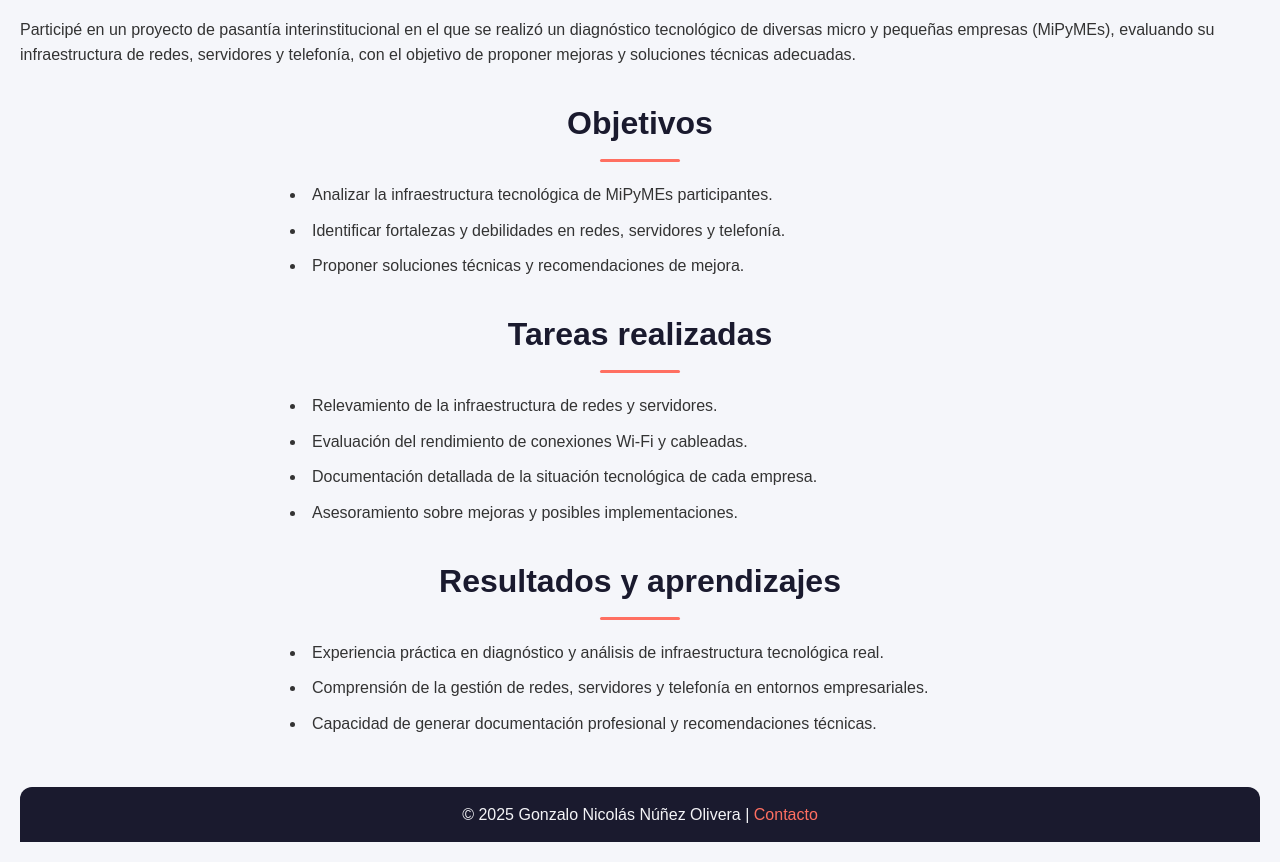
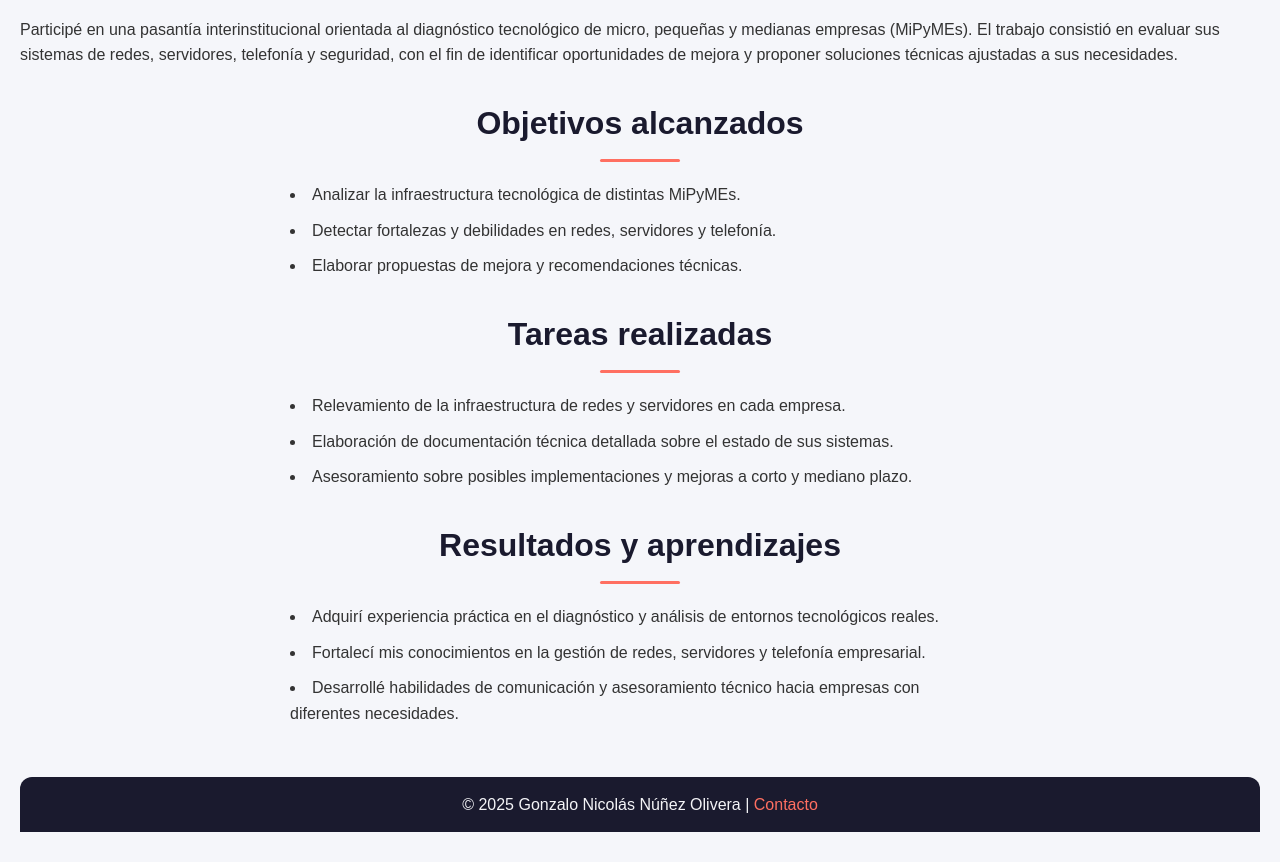
Before and after one commit to gonzalonunez55/GonzaloNunez.github.io, a plain HTML site: page proyectos/proyecto1.html in a window 1280 px wide. Shown: the part 386-1248 px from the top of the page. Drawn offline with Linux system fonts and the light colour scheme.

Commit message:
Update proyecto1.html

```diff
--- a/proyectos/proyecto1.html
+++ b/proyectos/proyecto1.html
@@ -23,34 +23,33 @@
     <!-- Contenido del proyecto -->
     <section>
         <h2>Descripción</h2>
-        <p>Participé en un proyecto de pasantía interinstitucional en el que se realizó un diagnóstico tecnológico de diversas micro y pequeñas empresas (MiPyMEs), evaluando su infraestructura de redes, servidores y telefonía, con el objetivo de proponer mejoras y soluciones técnicas adecuadas.</p>
+        <p>Participé en una pasantía interinstitucional orientada al diagnóstico tecnológico de micro, pequeñas y medianas empresas (MiPyMEs). El trabajo consistió en evaluar sus sistemas de redes, servidores, telefonía y seguridad, con el fin de identificar oportunidades de mejora y proponer soluciones técnicas ajustadas a sus necesidades.</p>
     </section>
 
     <section>
-        <h2>Objetivos</h2>
+        <h2>Objetivos alcanzados</h2>
         <ul>
-            <li>Analizar la infraestructura tecnológica de MiPyMEs participantes.</li>
-            <li>Identificar fortalezas y debilidades en redes, servidores y telefonía.</li>
-            <li>Proponer soluciones técnicas y recomendaciones de mejora.</li>
+            <li>Analizar la infraestructura tecnológica de distintas MiPyMEs.</li>
+            <li>Detectar fortalezas y debilidades en redes, servidores y telefonía.</li>
+            <li>Elaborar propuestas de mejora y recomendaciones técnicas.</li>
         </ul>
     </section>
 
     <section>
         <h2>Tareas realizadas</h2>
         <ul>
-            <li>Relevamiento de la infraestructura de redes y servidores.</li>
-            <li>Evaluación del rendimiento de conexiones Wi-Fi y cableadas.</li>
-            <li>Documentación detallada de la situación tecnológica de cada empresa.</li>
-            <li>Asesoramiento sobre mejoras y posibles implementaciones.</li>
+            <li>Relevamiento de la infraestructura de redes y servidores en cada empresa.</li>
+            <li>Elaboración de documentación técnica detallada sobre el estado de sus sistemas.</li>
+            <li>Asesoramiento sobre posibles implementaciones y mejoras a corto y mediano plazo.</li>
         </ul>
     </section>
 
     <section>
         <h2>Resultados y aprendizajes</h2>
         <ul>
-            <li>Experiencia práctica en diagnóstico y análisis de infraestructura tecnológica real.</li>
-            <li>Comprensión de la gestión de redes, servidores y telefonía en entornos empresariales.</li>
-            <li>Capacidad de generar documentación profesional y recomendaciones técnicas.</li>
+            <li>Adquirí experiencia práctica en el diagnóstico y análisis de entornos tecnológicos reales.</li>
+            <li>Fortalecí mis conocimientos en la gestión de redes, servidores y telefonía empresarial.</li>
+            <li>Desarrollé habilidades de comunicación y asesoramiento técnico hacia empresas con diferentes necesidades.</li>
         </ul>
     </section>
 
```
